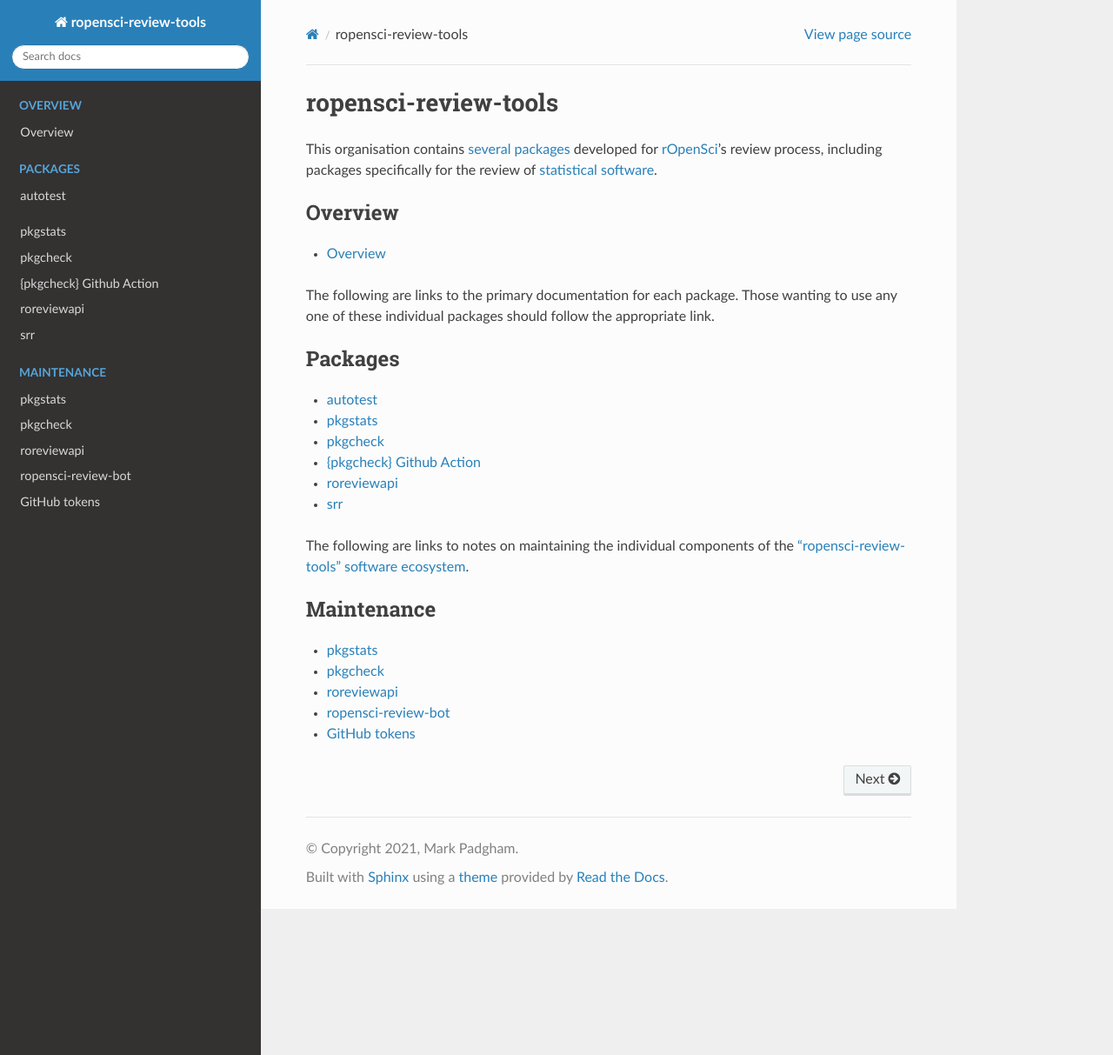
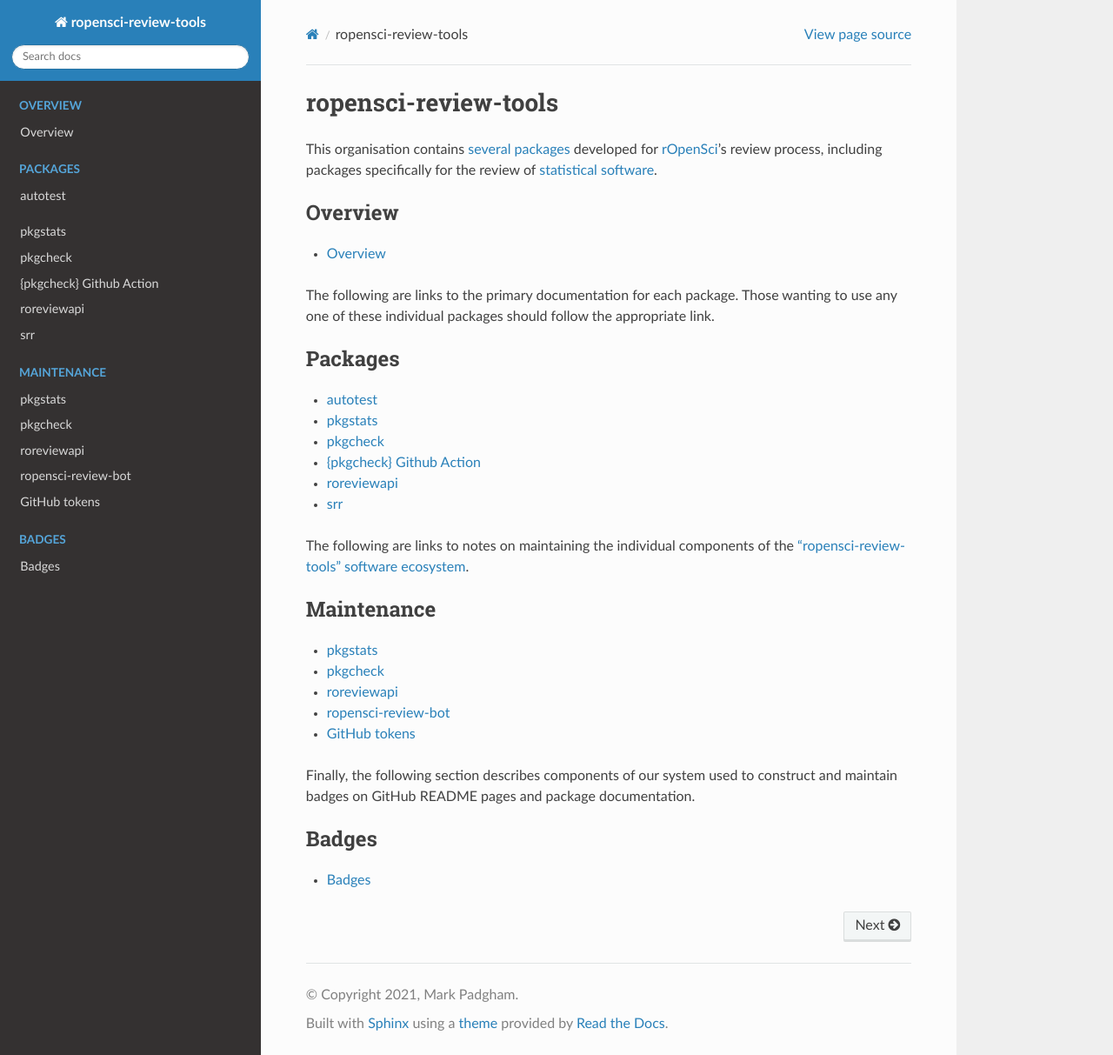
Before and after one commit to ropensci-review-tools/ropensci-review-tools, a Sphinx documentation site: the page built from docs/index.rst, in a window 1280 px wide and 1213 px high. Shown: the whole window at 87% size. Built offline with Sphinx 7.4.7 and the Read the Docs theme 2.0.0, drawn with Linux system fonts in a browser that asks for light colours; pages that are not in the unit, such as notebooks, are missing from menus.

Commit message:
add placeholder for badges section

```diff
--- a/docs/index.rst
+++ b/docs/index.rst
@@ -46,3 +46,12 @@ the `"ropensci-review-tools" software ecosystem
    maintenance/roreviewapi
    maintenance/ropensci-review-bot
    maintenance/tokens
+
+Finally, the following section describes components of our system used to
+construct and maintain badges on GitHub README pages and package documentation.
+
+.. toctree::
+   :maxdepth: 1
+   :caption: Badges
+
+   badges/badges
```
Also changed, not shown: docs/badges/badges.md (added, +5 -0 lines).
